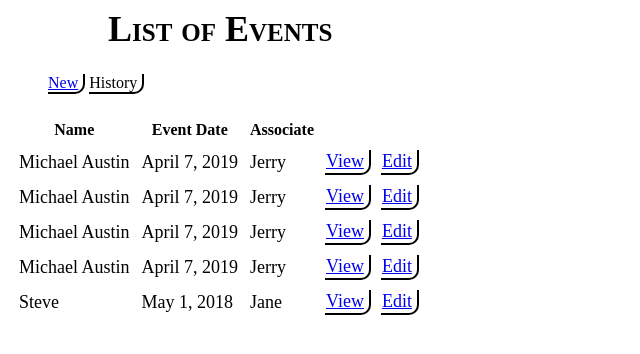
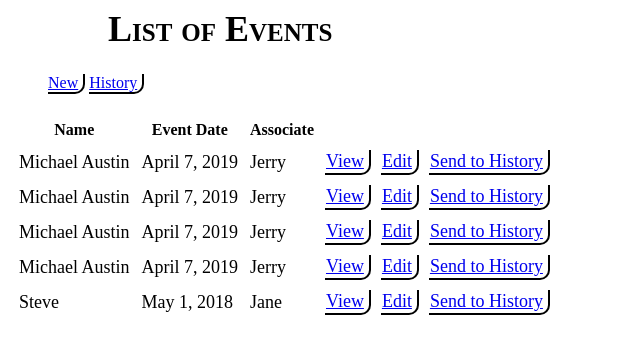
Before and after one commit to MAustin428/event_planner, a Django app: page /summary in a window 1280 px wide. Shown: the top 354 px of the page, without its empty margins (0-640 px from the left). Run offline with Django 3.2, Linux system fonts and the light colour scheme; data comes from the database, SQL or seed files in the repository.

Commit message:
Cancel button doesn't work fully; Items don't work; View Doesn 't Work, Send to history doesn't work

```diff
--- a/ep/templates/base.html
+++ b/ep/templates/base.html
@@ -2,11 +2,12 @@
 <html>
 <head>
   <meta charset="utf-8">
-  <title>{% block title %}Django Simple Login{% endblock %}</title>
+  <title>{% block title %}Event Planner Login{% endblock %}</title>
 </head>
 <body>
   <header>
-    <h1>Django Simple Login</h1>
+    <h1>Event Planner Login</h1>
+    <img src="https://i.imgur.com/eI1WMoi.jpg" />
     {% if user.is_authenticated %}
       Hi {{ user.username }}!
       <a href="{% url 'logout' %}">logout</a>
--- a/ep/templates/ep/InformationReader.html
+++ b/ep/templates/ep/InformationReader.html
@@ -68,7 +68,7 @@ span.psw {
 
 <h2>Edit/New Event</h2>
 
-<form action="{% url return_func %}" method="post">
+<form method="post">
   <input type="submit" name="delete" value="delete">
 
   {% csrf_token %}
@@ -82,7 +82,6 @@ span.psw {
 	Return amount: <input type="text" name="return_amt" value=""><br>-->
 
   {{ form }}
-
   <input type="submit" name="cancel" value="Cancel">
   <input type="reset" value="Reset">
   <input type="submit" name="submit" value={{ button_value }}>
--- a/ep/templates/ep/summary.html
+++ b/ep/templates/ep/summary.html
@@ -10,10 +10,10 @@
 </head>
 <body>
 <div i="titleBar">
-	<h1>List of Events</h1>
+	<h1>{{ title }}</h1>
 	<ul>
 		<li class="button"><a href="{% url 'ep:new' %}">New</a></li>
-		<li class="button">History</li>
+		<li class="button"><a href="{% url 'ep:history' title %}">{{ history }}</a></li>
 	</ul>
 </div>
 <div id="eventList">
@@ -31,6 +31,7 @@
 	      <td>{{ event.assoc_name }}</td>
 	      <td class="button"><a href="{% url 'ep:view_event' pk=event.pk%}">View</a></td>
 	      <td class="button"><a href="{% url 'ep:update' pk=event.pk %}">Edit</a></td>
+	      <td class="button"><a href="{% url 'ep:send_history'%}">Send to History</a></td>
 	    </tr>
 	{% endfor %}
   </table>
--- a/ep/urls.py
+++ b/ep/urls.py
@@ -9,5 +9,6 @@ urlpatterns = [
     path('new/', views.new, name='new'),
     path('event/<pk>/', views.view_event, name='view_event'),
     path('edit/<pk>/', views.update, name='update'),
-
+    path('history/<title>/', views.history, name='history'),
+    path('send_history', views.send_history, name='send_history')
 ]
--- a/ep/views.py
+++ b/ep/views.py
@@ -6,21 +6,24 @@ from django.http import HttpResponse, Http404
 
 from datetime import datetime
 
-
-#For testing purposes only
-jz = ['Jerry Zhang', '880-090-5585', '2018-08-07', '2018-08-06', 'Mark D',
-	  '2018-04-17', [ ['Kitchen Sink Moscato', 750, 8.99, 3], ['Cheval Quancard', 750, 12.99, 6],
-	  ['Jameson', 1750, 29.99, 1] ], 85, 420, 0]
-
-pdl2 = [ ['Kitchen Sink Moscato', 750, 8.99, 3], ['Cheval Quancard', 750, 12.99, 6], ['Jameson', 1750, 29.99, 1] ]
-
-
 # Create your views here.
 e_list = list(Event.objects.all())
 
+def history(request, title):
+
+	if(title == 'List of Events'):
+		all_events = Event.objects.all()
+		context = {'all_events': all_events, 'title': 'History', 'history': 'Events'}
+		return render(request, 'ep/summary.html', context)
+	else:
+		return summary(request)
+
+def send_history(request):
+	return summary(request)
+
 def summary(request):
 	all_events = Event.objects.all()
-	context = {'all_events': all_events,}
+	context = {'all_events': all_events, 'title': 'List of Events', 'history': 'History'}
 	return render(request, 'ep/summary.html', context)
 
 def new(request):
@@ -36,7 +39,7 @@ def new(request):
 				return redirect('ep:summary')
 	else:
 		form = EventForm()
-	return render(request, 'ep/InformationReader.html', {'form': form, 'button_value': 'Enter', 'return_func':'ep:new'})
+	return render(request, 'ep/InformationReader.html', {'form': form, 'button_value': 'Enter'})
 
 # Updates existing entry when user presses the save button on the Edit Event page
 def update(request, pk):
@@ -55,7 +58,7 @@ def update(request, pk):
 				return redirect('ep:summary')
 	else:
 		form = EventForm(instance=event)
-	return render(request, 'ep/InformationReader.html', {'form': form, 'button_value': 'Update', 'return_func':'ep:update', 'param':event.pk})
+	return render(request, 'ep/InformationReader.html', {'form': form, 'button_value': 'Update'})
 
 
 def view_event(request, pk):
```
